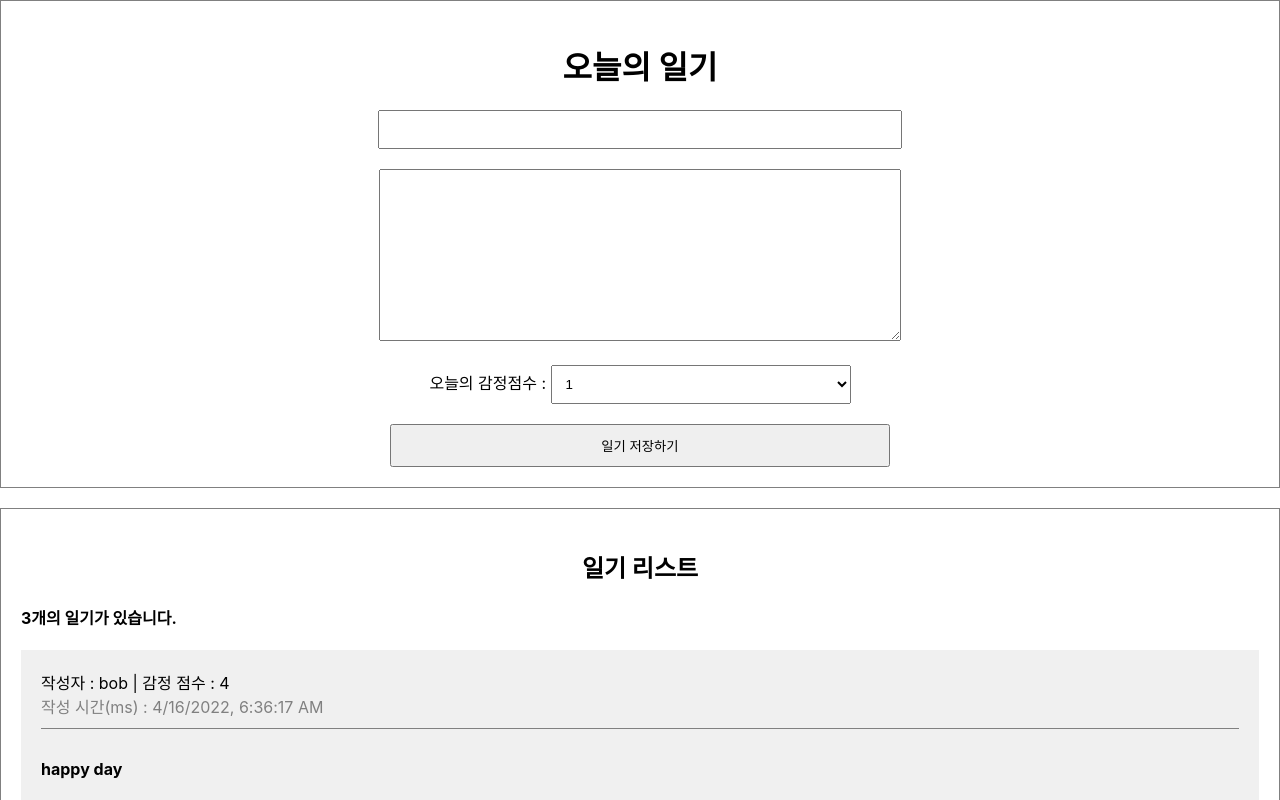
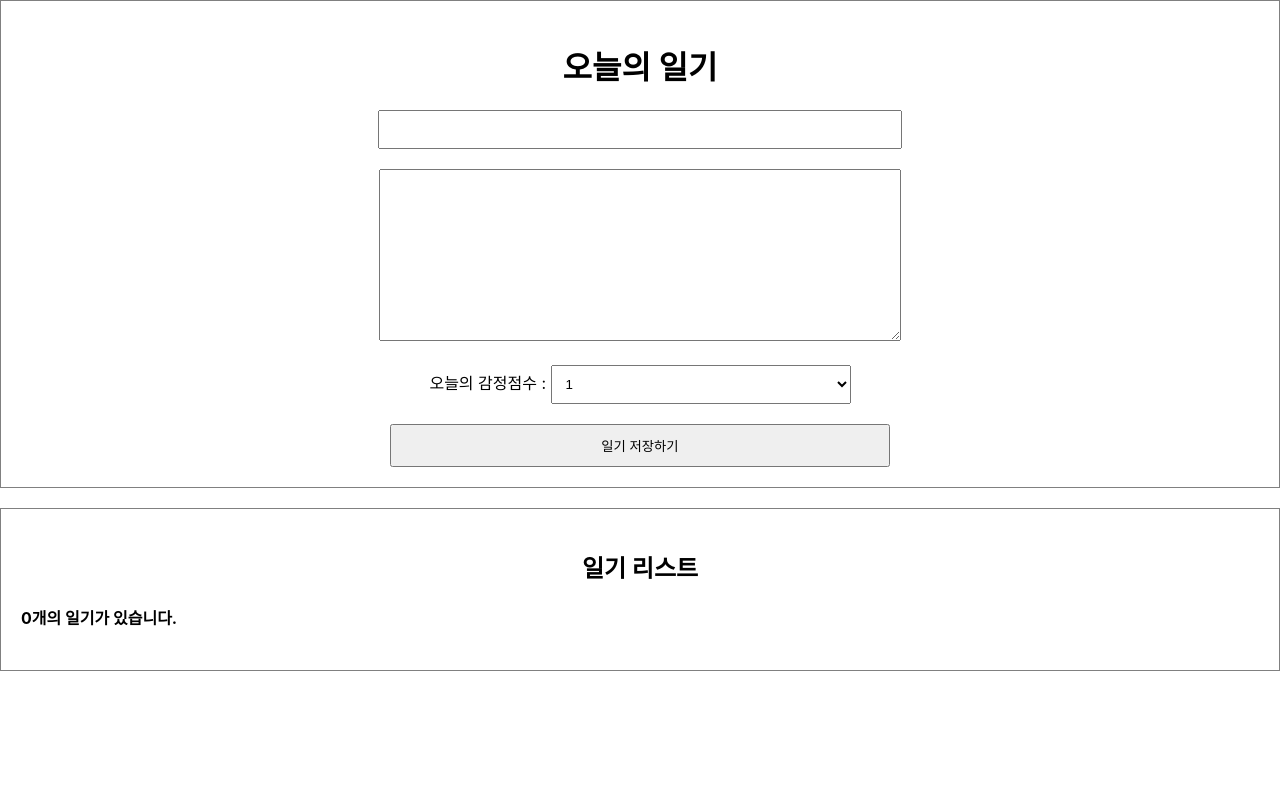
Before and after one commit to jplendor/react-diary-project, a React (Create React App) app: page / in a window 1280 px wide. Shown: the top 800 px of the page. Built offline with nearby package versions, Linux system fonts and the light colour scheme.

Commit message:
feat: 데이터 추가

```diff
--- a/src/App.js
+++ b/src/App.js
@@ -1,36 +1,30 @@
+import { useRef, useState } from "react";
 import "./App.css";
 import DiaryEditor from "./DiaryEditor";
 import DiaryList from "./DiaryList";
 
-const dummyList = [
-  {
-    id: 1,
-    author: "bob",
-    content: "happy day",
-    emotion: 4,
-    created_date: new Date().getTime(),
-  },
-  {
-    id: 2,
-    author: "sandy",
-    content: "sad day",
-    emotion: 2,
-    created_date: new Date().getTime(),
-  },
-  {
-    id: 3,
-    author: "john",
-    content: "perfect day",
-    emotion: 5,
-    created_date: new Date().getTime(),
-  },
-];
+function App() {
+  const [data, setData] = useState([]);
 
-function App() {
+  const dataId = useRef(0);
+
+  const onCreate = (author, content, emotion) => {
+    const created_date = new Date().getTime();
+    const newItem = {
+      author: author,
+      content: content,
+      emotion: emotion,
+      created_date: created_date,
+      id: dataId.current,
+    };
+    dataId.current += 1;
+    setData([newItem, ...data]);
+  };
+
   return (
     <div className="App">
-      <DiaryEditor />
-      <DiaryList diaryList={dummyList} />
+      <DiaryEditor onCreate={onCreate} />
+      <DiaryList diaryList={data} />
     </div>
   );
 }
--- a/src/DiaryEditor.js
+++ b/src/DiaryEditor.js
@@ -1,6 +1,6 @@
 import { useRef, useState } from "react";
 
-const DiaryEditor = () => {
+const DiaryEditor = ({ onCreate }) => {
   const authorInput = useRef();
   const contentInput = useRef();
 
@@ -28,7 +28,13 @@
       contentInput.current.focus();
       return;
     }
+    onCreate(state.author, state.content, state.emotion);
     alert("저장 성공!");
+    setState({
+      author: "",
+      content: "",
+      emotion: 1,
+    });
   };
 
   return (
```
